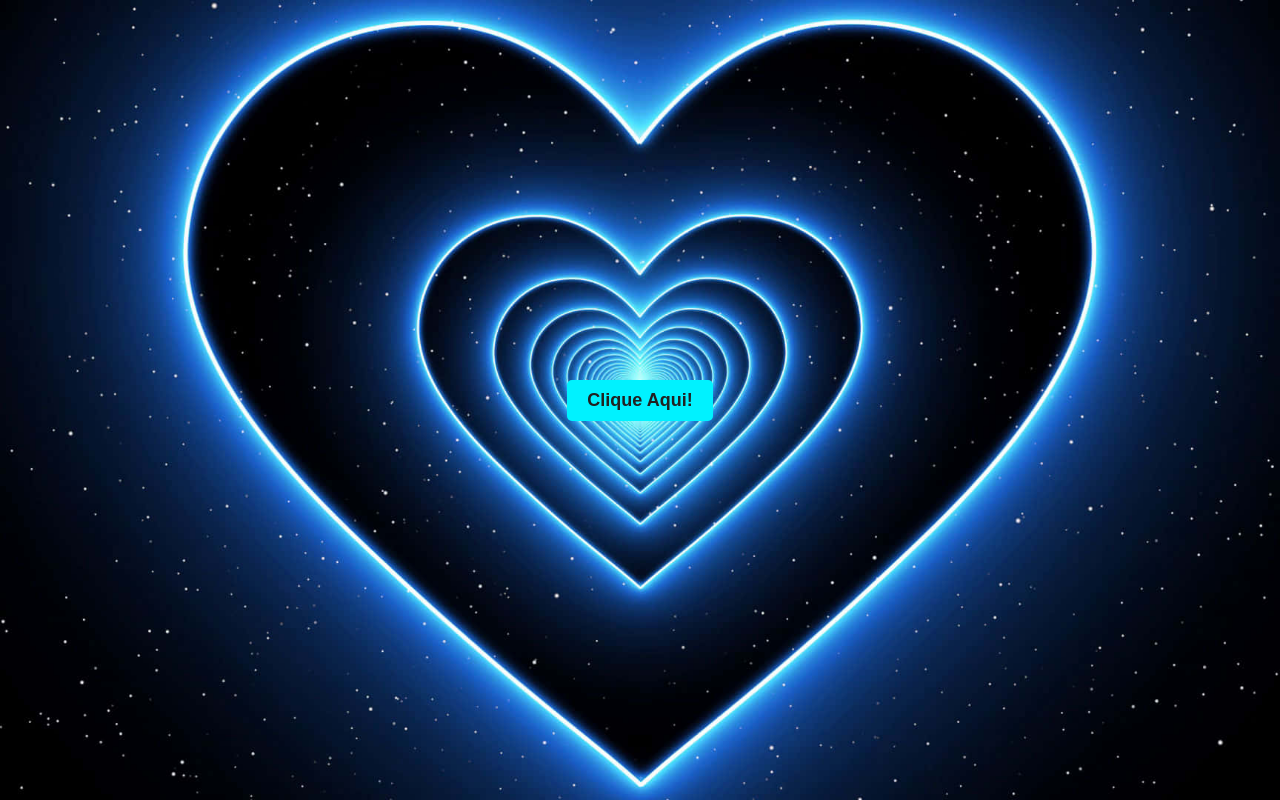
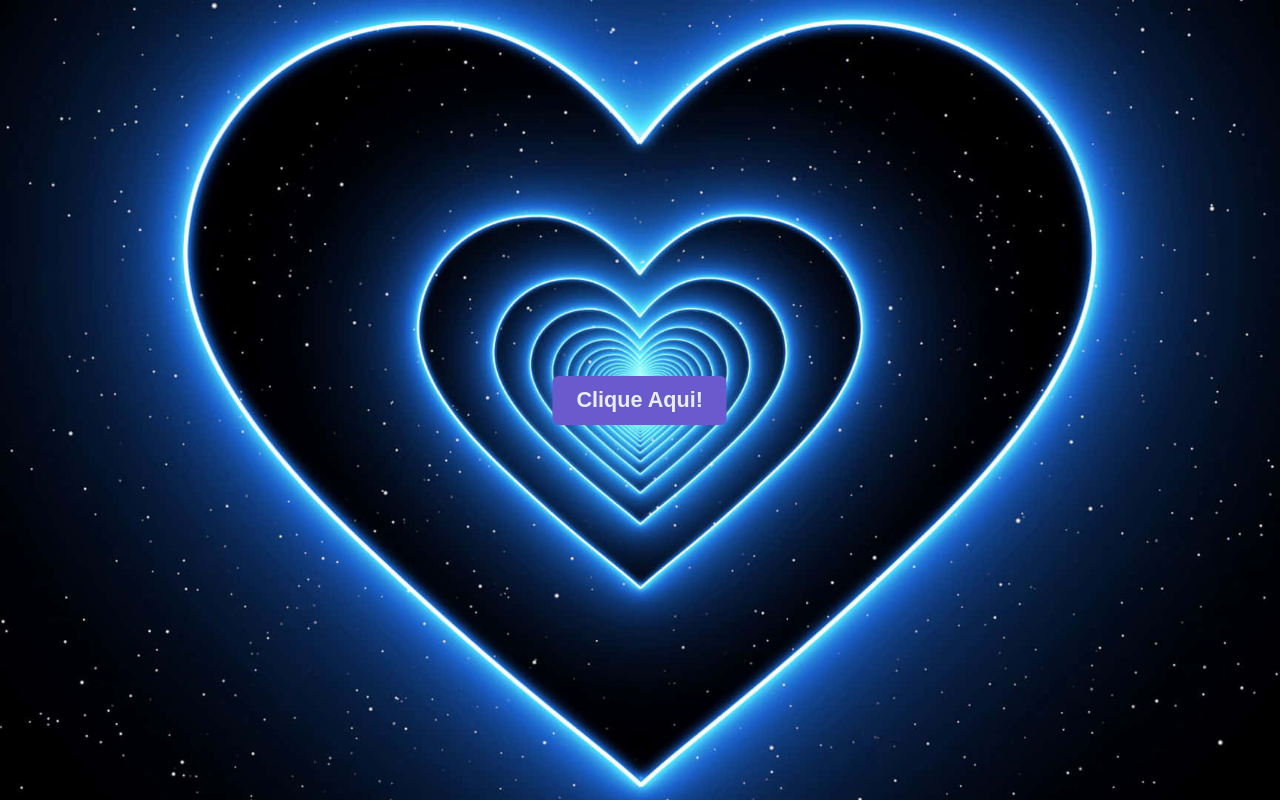
Before and after one commit to EmersonBottega/ForHer, a plain HTML site: page index.html in a window 1280 px wide. In both pictures the pointer is over the button "Clique Aqui!". Drawn offline with Linux system fonts and the light colour scheme.

Commit message:
style: button

```diff
--- a/index.html
+++ b/index.html
@@ -34,6 +34,13 @@
             color: rgb(33, 33, 33);
             border: none;
             border-radius: 5px;
+        }
+
+        #videoBtn:hover {
+            background-color: slateblue;
+            color: rgb(232, 237, 241);
+            scale: 1.2;
+            transition: 1s;
         }
 
         /* Estilos para o vídeo */
```
